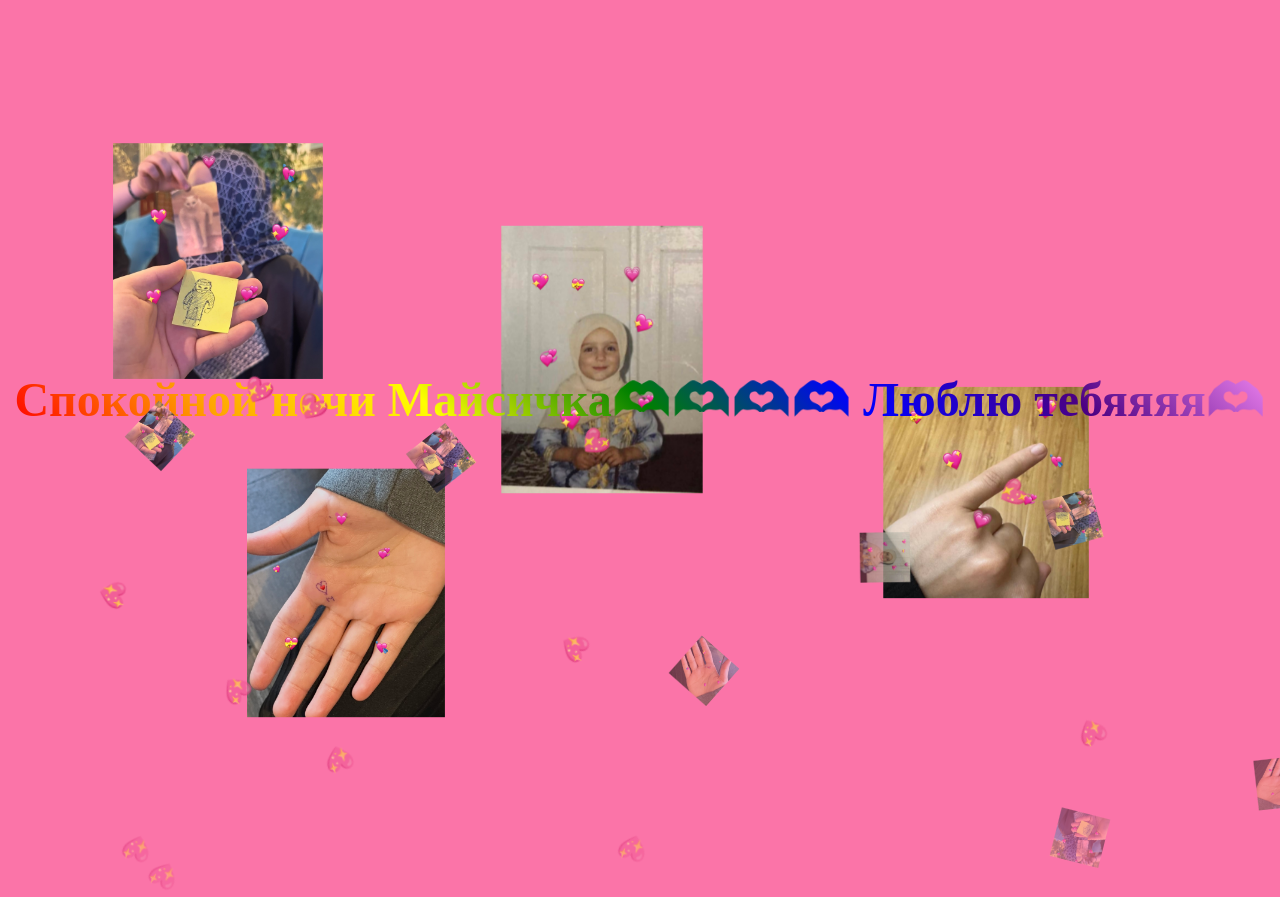
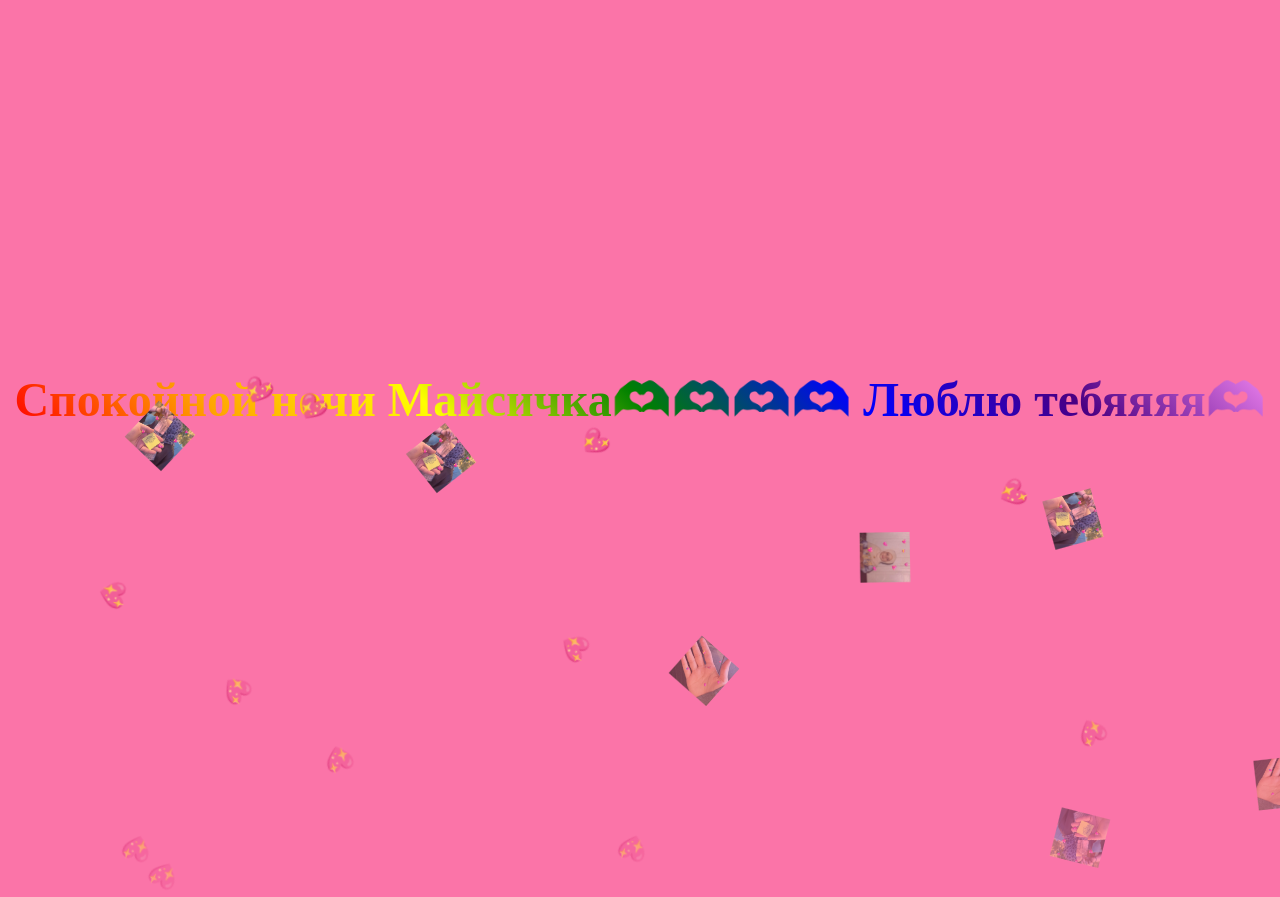
Before and after one commit to TakerJltt/MyMysyaOnlyMy, a plain HTML site: page Новая папка/index.html in a window 1280 px wide. Shown: the top 897 px of the page. Drawn offline with Linux system fonts and the light colour scheme.

Commit message:
Update index.html

```diff
--- a/Новая папка/index.html
+++ b/Новая папка/index.html
@@ -69,12 +69,6 @@
 <body>
     <h1>Спокойной ночи Майсичка🫶🏻🫶🏻🫶🏻🫶🏻 Люблю тебяяяя🫶🏻</h1>
 
-    <!-- Основные картинки -->
-    <img src="images/img1.jpeg" class="floating-img" style="top:20%; left:10%; animation-duration: 14s;">
-    <img src="images/img2.jpeg" class="floating-img" style="top:50%; left:70%; animation-duration: 16s;">
-    <img src="images/img3.jpeg" class="floating-img" style="top:30%; left:40%; animation-duration: 18s;">
-    <img src="images/img4.jpeg" class="floating-img" style="top:60%; left:20%; animation-duration: 20s;">
-
     <script>
         function createHeart() {
             const heart = document.createElement("div");
```
